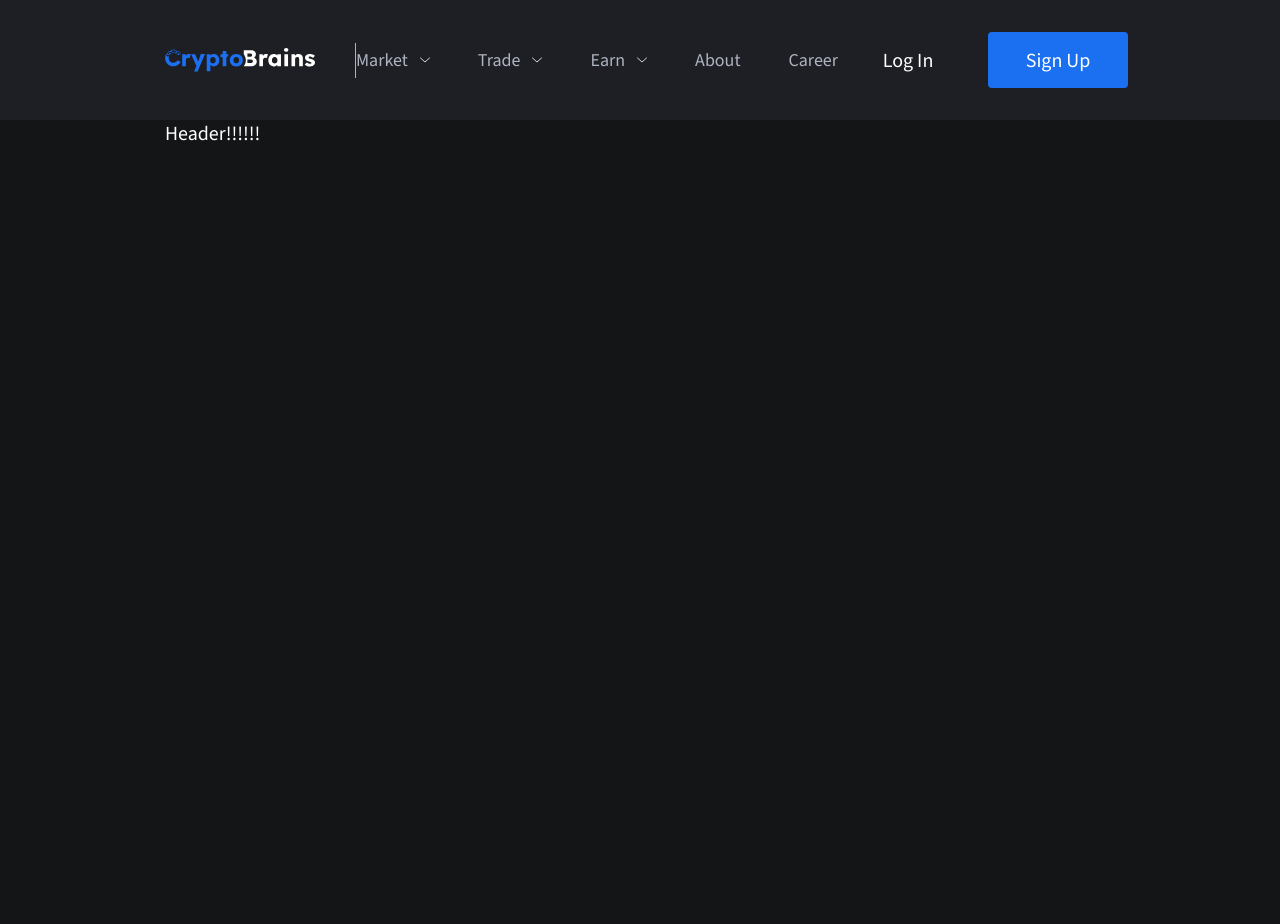
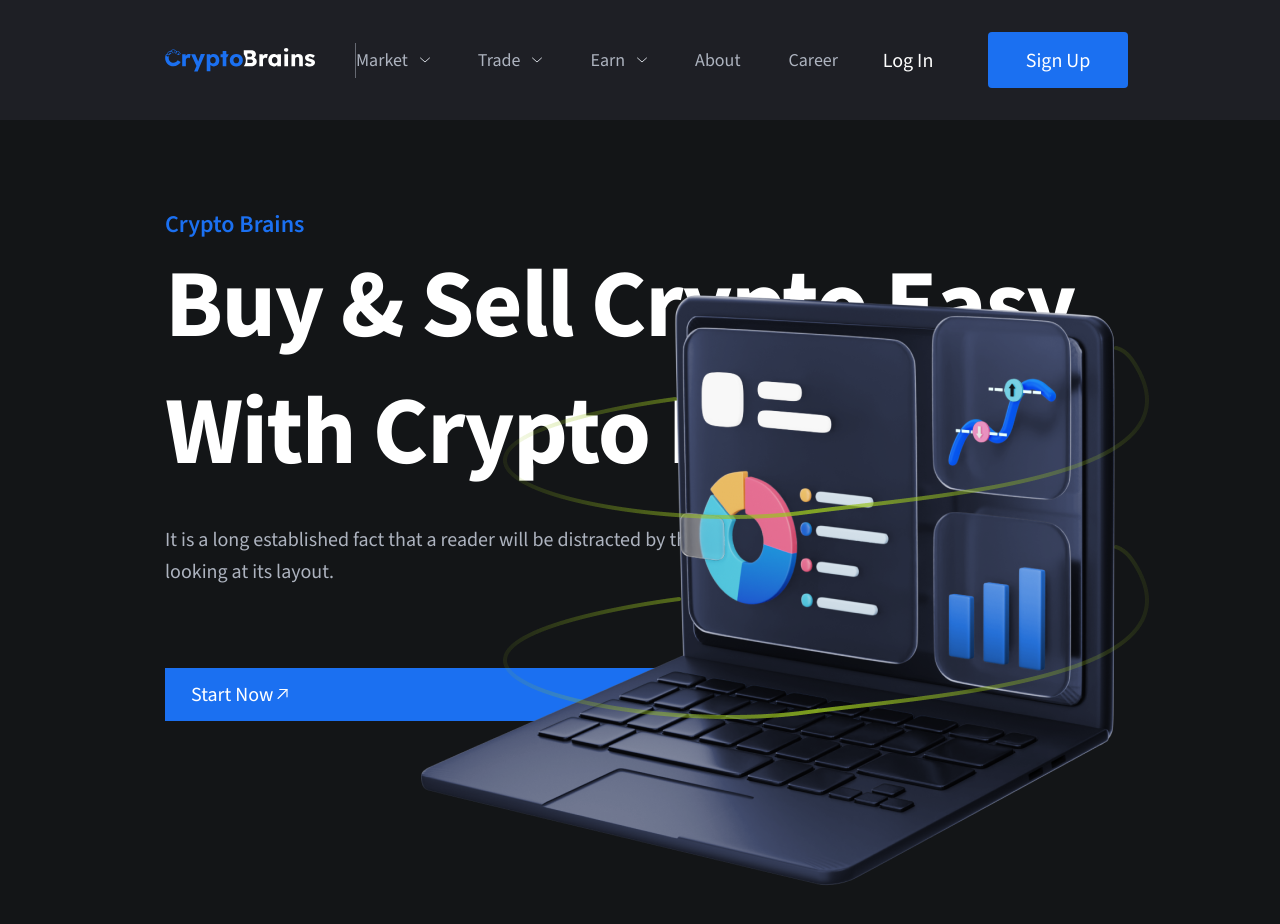
Before and after one commit to lime4512/CryptoBrain, a React (Vite) app: page / in a window 1280 px wide. Shown: the top 924 px of the page. Before the commit the page ends 800 px from the top, so only its background shows below. Built offline with nearby package versions, Linux system fonts and the light colour scheme.

Commit message:
add header

```diff
--- /dev/null
+++ b/src/components/TotalBtn.tsx
@@ -0,0 +1,9 @@
+import '../style/TotalBtn.scss'
+export const TotalBtn = ({ children }: { children: React.ReactNode }) => {
+	return (
+		<div className='totalBtn'>
+			{children}
+			<img src='/total-img.svg' alt='' />
+		</div>
+	)
+}
--- a/src/components/header/Header.tsx
+++ b/src/components/header/Header.tsx
@@ -1,3 +1,12 @@
+import '../../style/header.scss'
+import { HeaderText } from './HeaderText'
 export const Header = () => {
-	return <header>Header!!!!!!</header>
+	return (
+		<header>
+			<HeaderText />
+			<div className='header-img'>
+				<img className='total-img' src="/SVG.png" alt="" />
+			</div>
+		</header>
+	)
 }
--- /dev/null
+++ b/src/components/header/HeaderText.tsx
@@ -0,0 +1,17 @@
+import '../../style/headerText.scss'
+import { TotalBtn } from '../TotalBtn'
+export const HeaderText = () => {
+	return (
+		<div className='header-text-content'>
+			<h3 className='header-subTitle'>Crypto Brains</h3>
+			<h1 className='header-title'>
+				Buy & Sell Crypto Easy With Crypto Brains
+			</h1>
+			<p className='header-text'>
+				It is a long established fact that a reader will be distracted by the
+				readable content of a page when looking at its layout.
+			</p>
+			<TotalBtn>Start Now</TotalBtn>
+		</div>
+	)
+}
--- a/src/style/header.scss
+++ b/src/style/header.scss
@@ -0,0 +1,17 @@
+@import './variables/variables.scss';
+
+header {
+	align-items: center;
+	margin-top: 36px;
+	display: $flex;
+	justify-content: space-between;
+
+	.header-img {
+		width: 714.512px;
+		height: 616.737px;
+		.total-img {
+			position: absolute;
+			right: 75px;
+		}
+	}
+}
--- /dev/null
+++ b/src/style/headerText.scss
@@ -0,0 +1,25 @@
+@import './variables/variables.scss';
+
+.header-text-content {
+	.header-subTitle {
+		font-size: $smallX;
+		color: $blue;
+		font-weight: 600;
+	}
+
+	.header-title {
+		font-size: 96px;
+		font-weight: 700;
+		width: 912px;
+		letter-spacing: -1.5px;
+		margin-bottom: 30px;
+	}
+
+	.header-text {
+		width: 812px;
+		color: $gray;
+		font-size: 20px;
+		line-height: 32px;
+		margin-bottom: 80px;
+	}
+}
--- a/src/style/navBar.scss
+++ b/src/style/navBar.scss
@@ -11,7 +11,7 @@ nav {
 			padding-right: 40px;
 			display: $flex;
 			align-items: center;
-			border-right: 1px #adb3bf solid;
+			border-right: 1px rgba(173, 179, 191, 0.5) solid;
 		}
 
 		.nav-btn {
--- /dev/null
+++ b/src/style/totalBtn.scss
@@ -0,0 +1,14 @@
+@import './variables/variables.scss';
+
+.totalBtn {
+	background-color: #1b70f1;
+	display: $flex;
+	align-items: center;
+	transition: 0.4s;
+	font-size: 20px;
+	font-weight: 400;
+	padding: 13px 26px;
+	&:hover {
+		background-color: #0a264e;
+	}
+}
--- a/src/style/variables/variables.scss
+++ b/src/style/variables/variables.scss
@@ -5,3 +5,4 @@ $green: #06b470;
 $red: #f74e2c;
 
 $small: 18px;
+$smallX: 24px;
```
Also changed, not shown: public/SVG.png (added), public/total-img.svg (added).
